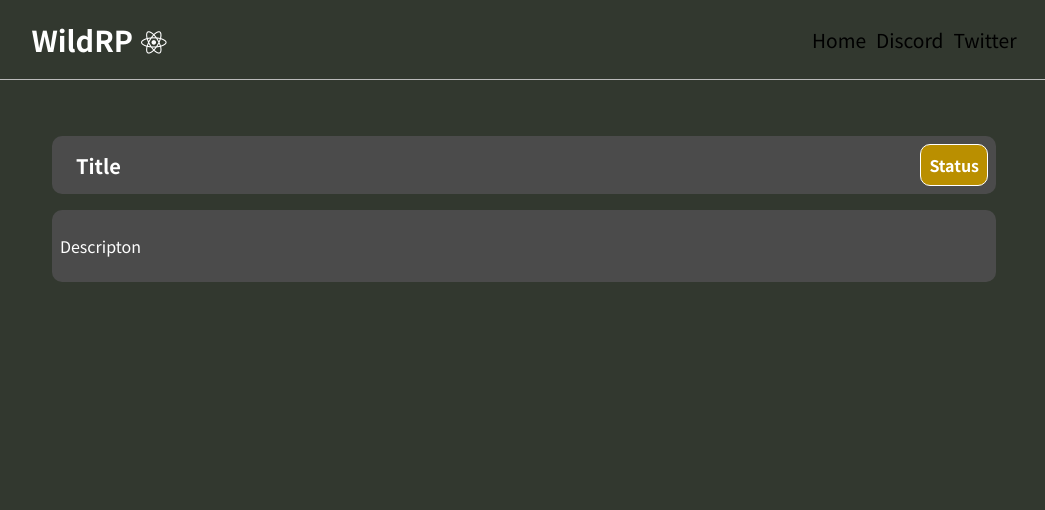
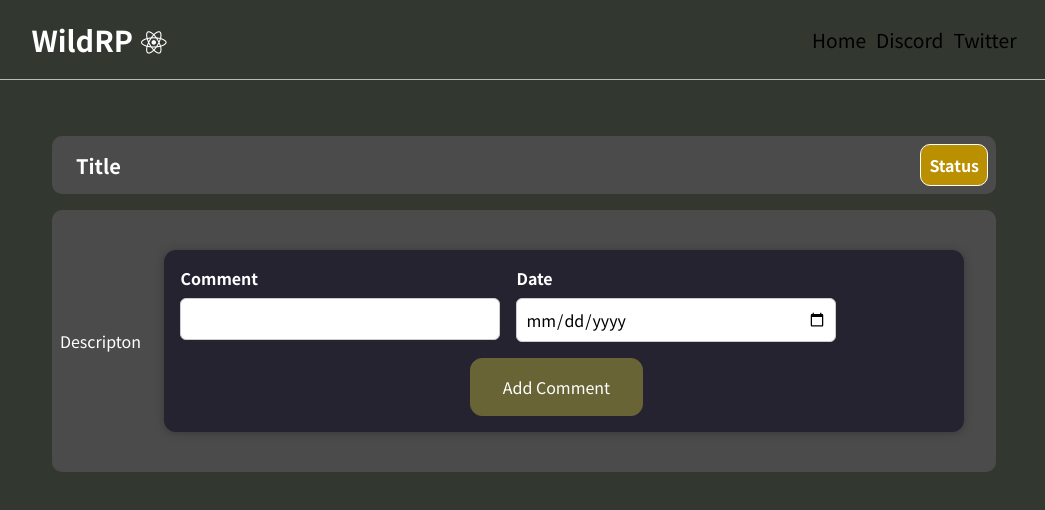
Before and after one commit to dvillasmil08/blogWebsite, a React (Create React App) app: page /application in a window 1280 px wide. Shown: the top 510 px of the page, without its empty margins (116-1161 px from the left). Built offline with nearby package versions, Linux system fonts and the light colour scheme; the HTML template or start-up script is replaced by a standard one.

Commit message:
added newform, not fully working

```diff
--- a/src/components/ApplicationContent/ApplicationContent.js
+++ b/src/components/ApplicationContent/ApplicationContent.js
@@ -1,5 +1,6 @@
 import './ApplicationContent.css';
 import Application from '../Application/Application';
+import NewComment from '../Comment/NewComment';
 
 const ApplicationContent = (props) => {
   return (
@@ -14,7 +15,8 @@ const ApplicationContent = (props) => {
         </div>
       </div>
       <div className='appBody'>
-        <p>Descripton{props.decription}</p>
+        <div>Descripton{props.decription}</div>
+        <NewComment />
       </div>
     </div>
   );
--- /dev/null
+++ b/src/components/ApplicationContent/ApplicationForm.css
@@ -0,0 +1,26 @@
+.new-application__controls {
+    display: flex;
+    flex-wrap: wrap;
+    gap: 1rem;
+    margin-bottom: 1rem;
+    text-align: left;
+  }
+
+  .new-application__control label {
+    font-weight: bold;
+    margin-bottom: 0.5rem;
+    display: block;
+  }
+
+  .new-application__control input {
+    font: inherit;
+    padding: 0.5rem;
+    border-radius: 6px;
+    border: 1px solid #ccc;
+    width: 20rem;
+    max-width: 100%;
+  }
+
+  .new-application__actions {
+    text-align: right;
+  }
--- /dev/null
+++ b/src/components/ApplicationContent/ApplicationForm.js
@@ -0,0 +1,61 @@
+import { useState } from 'react';
+
+import './ApplicationForm.css';
+
+const ApplicationForm = (props) => {
+  const [enteredTitle, setEnteredTitle] = useState('');
+  const [enteredDate, setEnteredDate] = useState('');
+
+  // Setting Title
+  const titleChangeHandler = (event) => {
+    setEnteredTitle(event.target.value);
+  };
+  //Setting Date
+  const dateChangeHanlder = (event) => {
+    setEnteredDate(event.target.value);
+  };
+
+  const submitHandler = (event) => {
+    event.preventDefault();
+
+    const applicationData = {
+      title: enteredTitle,
+      date: new Date(enteredDate),
+    };
+
+    props.onSaveExpenseData(applicationData);
+    //set to empty string to clear the input in forms
+    setEnteredTitle('');
+    setEnteredDate('');
+  };
+
+  return (
+    <form onSubmit={submitHandler}>
+      <div className='new-application__controls'>
+        <div className='new-application__control'>
+          <label>Comment</label>
+          <input
+            type='text'
+            value={enteredTitle}
+            onChange={titleChangeHandler}
+          />
+        </div>
+        <div className='new-application__control'>
+          <label>Date</label>
+          <input
+            type='date'
+            min='2019-01-01'
+            max='2030-12-31'
+            value={enteredDate}
+            onChange={dateChangeHanlder}
+          />
+        </div>
+      </div>
+      <div className='new-expense__actions'>
+        <button type='submit'>Add Comment</button>
+      </div>
+    </form>
+  );
+};
+
+export default ApplicationForm;
--- /dev/null
+++ b/src/components/Comment/NewComment.css
@@ -0,0 +1,38 @@
+.new-comment {
+    background-color: #262331;
+    padding: 1rem;
+    margin: 2rem auto;
+    width: 50rem;
+    max-width: 95%;
+    border-radius: 12px;
+    text-align: center;
+    box-shadow: 0 1px 8px rgba(0, 0, 0, 0.25);
+  }
+
+  .new-comment button {
+    font: inherit;
+    cursor: pointer;
+    padding: 1rem 2rem;
+    border: 1px solid #686435;
+    background-color: #686435;
+    color: white;
+    border-radius: 12px;
+    margin-right: 1rem;
+  }
+
+  .new-comment button:hover,
+  .new-comment button:active {
+    background-color: #868143;
+    border-color: #868143;
+  }
+
+  .new-comment button.alternative {
+    color: #686435;
+    border-color: transparent;
+    background-color: transparent;
+  }
+
+  .new-comment button.alternative:hover,
+  .new-comment button.alternative:active {
+    background-color: #686435;
+  }
--- /dev/null
+++ b/src/components/Comment/NewComment.js
@@ -0,0 +1,12 @@
+import './NewComment.css';
+import ApplicationForm from '../ApplicationContent/ApplicationForm';
+
+const NewComment = (props) => {
+  return (
+    <div className='new-comment'>
+      <ApplicationForm />
+    </div>
+  );
+};
+
+export default NewComment;
```
